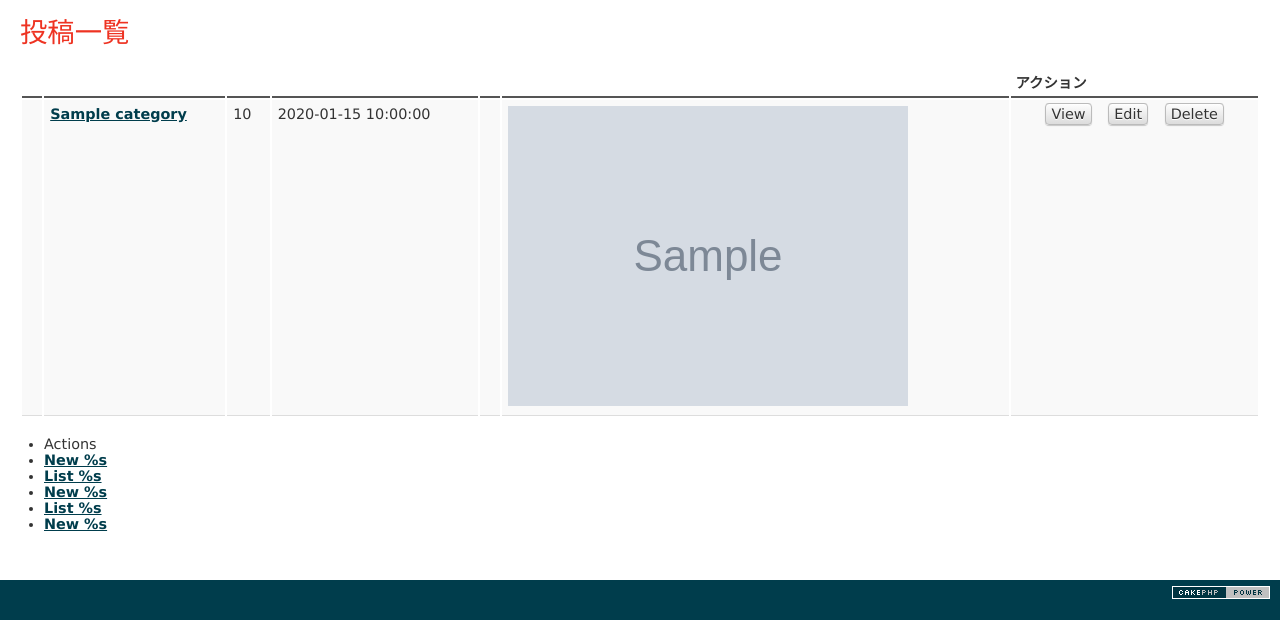
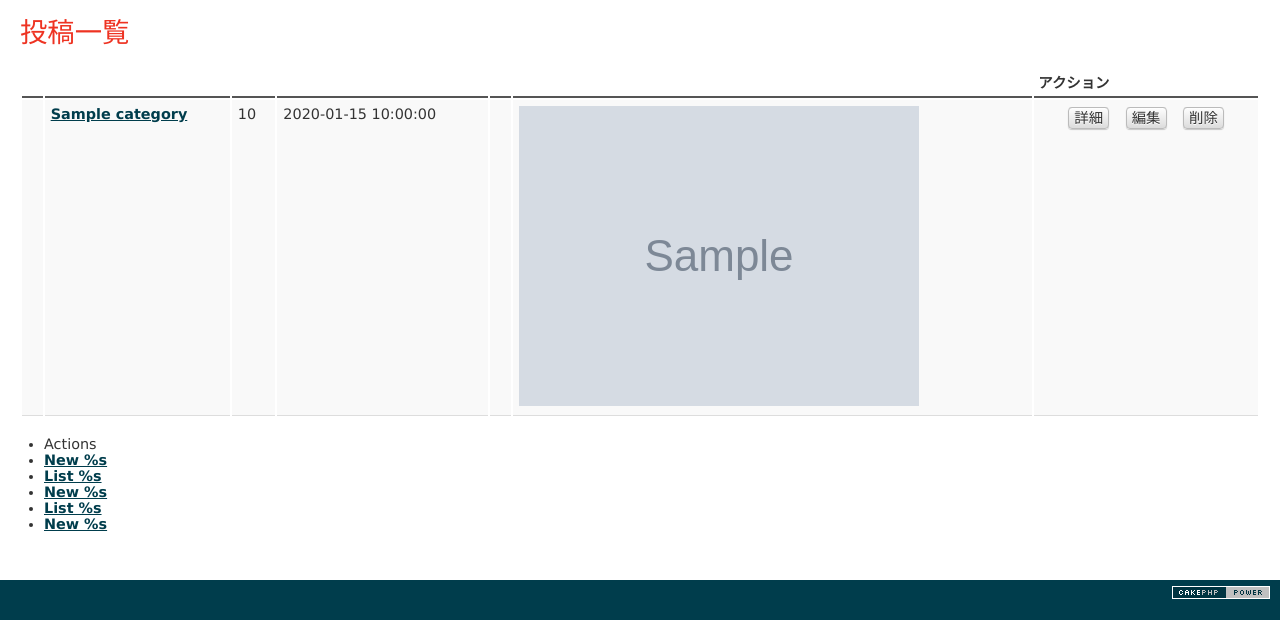
Before and after one commit to otukutun/kinnigram, a CakePHP app: template app/View/Kintores/index.ctp in a window 1280 px wide. Shown: the part 47-667 px from the top of the page. Run offline with PHP 8.4 and a stand-in for CakePHP, Linux system fonts and the light colour scheme; the template is opened without the code that fills it: most values are stand-ins (such as "Sample title", 1, 10 or a date in 2020); grey boxes marked "Sample" are stand-in pictures; data that the repository does not hold is empty; some libraries are stand-ins or nearby versions.

Commit message:
added view hepler kintore.this helper enables us to handle to edit or delte

```diff
--- a/app/Controller/KintoresController.php
+++ b/app/Controller/KintoresController.php
@@ -33,7 +33,8 @@ class KintoresController extends AppController {
  */
 	public function index() {
 		$this->Kintore->recursive = 0;
-		$this->set('kintores', $this->paginate());
+        $this->set('kintores', $this->paginate());
+        $this->set('user',$this->Session->read('user'));
 	}
 
 /**
--- a/app/View/Kintores/index.ctp
+++ b/app/View/Kintores/index.ctp
@@ -27,9 +27,11 @@
 				<td><?php //echo h($kintore['Kintore']['modified']); ?>&nbsp;</td>
 				<td><?php echo $this->Html->image('thumbnails' . DS . $kintore['Kintore']['file']); ?>&nbsp;</td>
 				<td class="actions">
-					<?php echo $this->Html->link(__('View'), array('action' => 'view', $kintore['Kintore']['id'])); ?>
-					<?php echo $this->Html->link(__('Edit'), array('action' => 'edit', $kintore['Kintore']['id'])); ?>
-					<?php echo $this->Form->postLink(__('Delete'), array('action' => 'delete', $kintore['Kintore']['id']), null, __('Are you sure you want to delete # %s?', $kintore['Kintore']['id'])); ?>
+                    <?php echo $this->Html->link(__('詳細'), array('action' => 'view', $kintore['Kintore']['id'])); ?>
+                    <?php if($this->Kintore->actionView($user['id'],$kintore['Kintore']['user_id'])): ?>
+					<?php echo $this->Html->link(__('編集'), array('action' => 'edit', $kintore['Kintore']['id'])); ?>
+                    <?php echo $this->Form->postLink(__('削除'), array('action' => 'delete', $kintore['Kintore']['id']), null, __('Are you sure you want to delete # %s?', $kintore['Kintore']['id'])); ?>
+                    <?php endif; ?>
 				</td>
 			</tr>
 		<?php endforeach; ?>
```
Also changed, not shown: app/View/Helper/KintoreHelper.php (added, +16 -0 lines).
